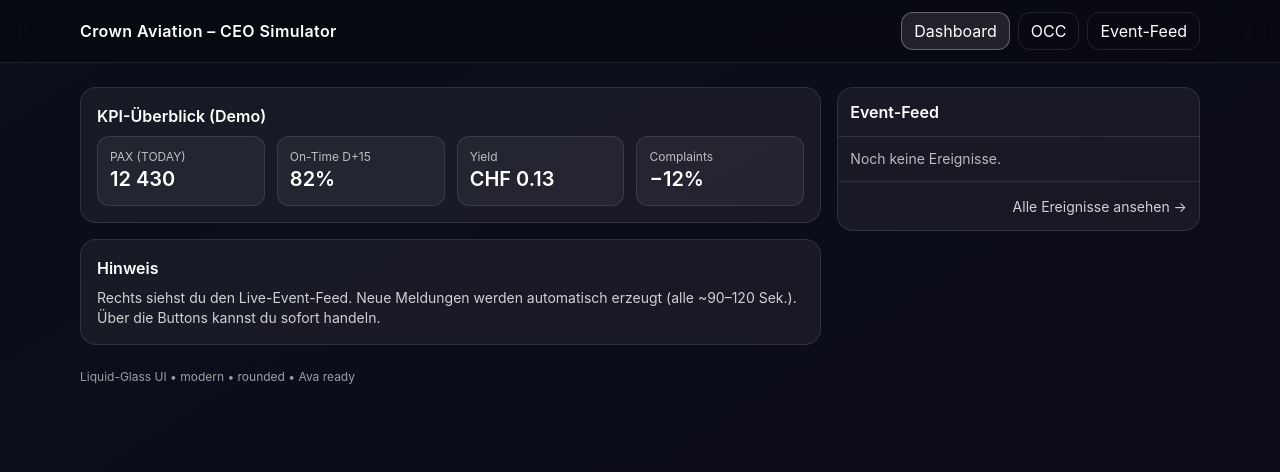
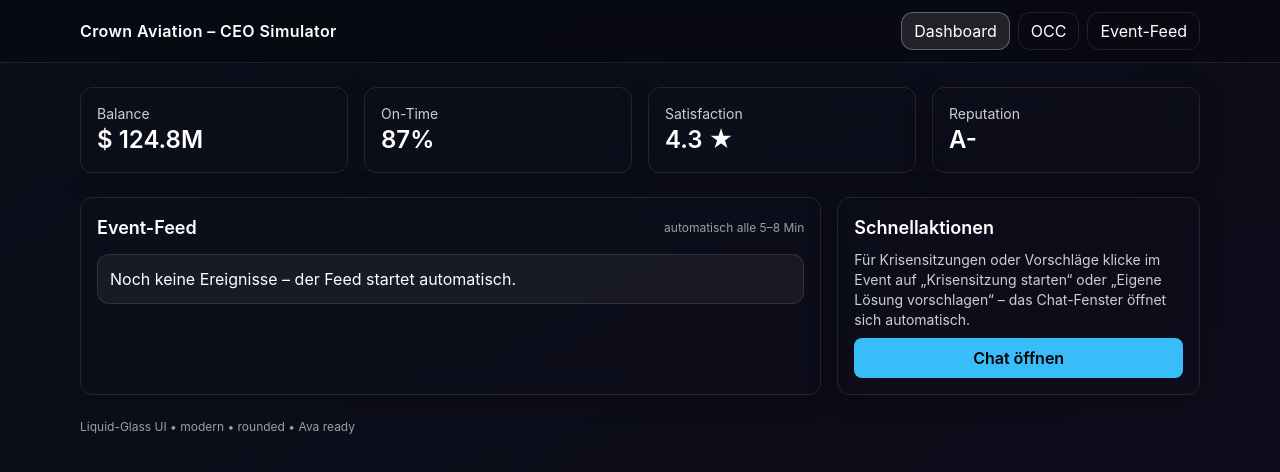
Before and after one commit to BlckSwn13/Airline-Ceo-Sim, a React (Vite) app: page / in a window 1280 px wide. Shown: the top 472 px of the page. Built offline with nearby package versions, Linux system fonts and the light colour scheme.

Commit message:
Update Dashboard.tsx

```diff
--- a/src/components/Dashboard.tsx
+++ b/src/components/Dashboard.tsx
@@ -1,45 +1,92 @@
-// src/components/Dashboard.tsx
-import React, { useEffect } from 'react';
-import EventFeedPanel from './EventFeedPanel';
-import { useEventStore } from '../hooks/useEventStore';
+import React, { useState } from 'react';
+import type { UserConfig } from '@types';
+import EventDetails from '@components/EventDetails';
+import { useEventFeed } from '@hooks/useEventFeed';
 
-export default function Dashboard() {
-  const init = useEventStore(s => s.init);
-  useEffect(() => { init(); }, [init]);
+interface DashboardProps {
+  user: UserConfig;
+}
+
+/**
+ * Dashboard – zeigt KPIs, Event-Feed und Einstieg in den Chat (über ChatDock).
+ */
+const Dashboard: React.FC<DashboardProps> = ({ user }) => {
+  const { events } = useEventFeed(true);
+  const [selected, setSelected] = useState<string | null>(null);
+  const selectedEvent = events.find(e => e.id === selected) ?? null;
 
   return (
-    <div className="grid md:grid-cols-3 gap-4">
-      <div className="md:col-span-2 space-y-4">
-        <div className="rounded-2xl border border-white/10 bg-white/5 p-4">
-          <div className="font-semibold mb-2">KPI-Überblick (Demo)</div>
-          <div className="grid grid-cols-2 md:grid-cols-4 gap-3">
-            <Card title="PAX (TODAY)" value="12 430" />
-            <Card title="On-Time D+15" value="82%" />
-            <Card title="Yield" value="CHF 0.13" />
-            <Card title="Complaints" value="−12%" />
-          </div>
+    <div className="space-y-6">
+      <div className="grid gap-4 md:grid-cols-4">
+        <div className="glass-panel rounded-2xl p-4 border border-white/10">
+          <div className="text-sm opacity-80">Balance</div>
+          <div className="text-2xl font-semibold">$ 124.8M</div>
         </div>
-        <div className="rounded-2xl border border-white/10 bg-white/5 p-4">
-          <div className="font-semibold mb-2">Hinweis</div>
-          <div className="opacity-80 text-sm">
-            Rechts siehst du den Live-Event-Feed. Neue Meldungen werden automatisch
-            erzeugt (alle ~90–120 Sek.). Über die Buttons kannst du sofort handeln.
-          </div>
+        <div className="glass-panel rounded-2xl p-4 border border-white/10">
+          <div className="text-sm opacity-80">On-Time</div>
+          <div className="text-2xl font-semibold">87%</div>
+        </div>
+        <div className="glass-panel rounded-2xl p-4 border border-white/10">
+          <div className="text-sm opacity-80">Satisfaction</div>
+          <div className="text-2xl font-semibold">4.3 ★</div>
+        </div>
+        <div className="glass-panel rounded-2xl p-4 border border-white/10">
+          <div className="text-sm opacity-80">Reputation</div>
+          <div className="text-2xl font-semibold">A-</div>
         </div>
       </div>
 
-      <div className="md:col-span-1">
-        <EventFeedPanel />
+      <div className="grid gap-4 md:grid-cols-3">
+        {/* Event Feed */}
+        <div className="md:col-span-2 glass-panel rounded-2xl border border-white/10 p-4">
+          <div className="flex items-center justify-between mb-3">
+            <h3 className="text-lg font-semibold">Event-Feed</h3>
+            <div className="text-xs text-white/60">automatisch alle 5–8 Min</div>
+          </div>
+
+          <ul className="space-y-2">
+            {events.map(ev => (
+              <li
+                key={ev.id}
+                className="p-3 rounded-xl border border-white/10 bg-white/5 hover:bg-white/10 cursor-pointer"
+                onClick={() => setSelected(ev.id)}
+              >
+                <div className="flex items-center justify-between">
+                  <div className="font-medium">{ev.title}</div>
+                  <div className="text-xs text-white/60">{ev.time}</div>
+                </div>
+                <div className="text-sm opacity-85">{ev.body}</div>
+                <div className="text-xs text-white/65 mt-1">
+                  {ev.airport ? `Airport: ${ev.airport}` : ''}{ev.flightNum ? ` • Flug: ${ev.flightNum}` : ''}
+                </div>
+              </li>
+            ))}
+            {events.length === 0 && (
+              <li className="p-3 rounded-xl border border-white/10 bg-white/5">Noch keine Ereignisse – der Feed startet automatisch.</li>
+            )}
+          </ul>
+        </div>
+
+        {/* Quick Help */}
+        <div className="glass-panel rounded-2xl border border-white/10 p-4">
+          <h3 className="text-lg font-semibold mb-2">Schnellaktionen</h3>
+          <p className="text-sm text-white/80 mb-2">
+            Für Krisensitzungen oder Vorschläge klicke im Event auf „Krisensitzung starten“ oder „Eigene Lösung vorschlagen“ –
+            das Chat-Fenster öffnet sich automatisch.
+          </p>
+          <button
+            className="w-full px-3 py-2 rounded-lg bg-[var(--brand-1)] text-black font-semibold"
+            onClick={() => (window as any).openChatDock?.()}
+          >
+            Chat öffnen
+          </button>
+        </div>
       </div>
+
+      {/* Overlay */}
+      <EventDetails open={!!selectedEvent} event={selectedEvent} onClose={() => setSelected(null)} />
     </div>
   );
-}
+};
 
-function Card({ title, value }: { title: string; value: string }) {
-  return (
-    <div className="rounded-xl bg-white/5 border border-white/10 p-3">
-      <div className="text-xs opacity-70">{title}</div>
-      <div className="text-xl font-semibold">{value}</div>
-    </div>
-  );
-}
+export default Dashboard;
```
